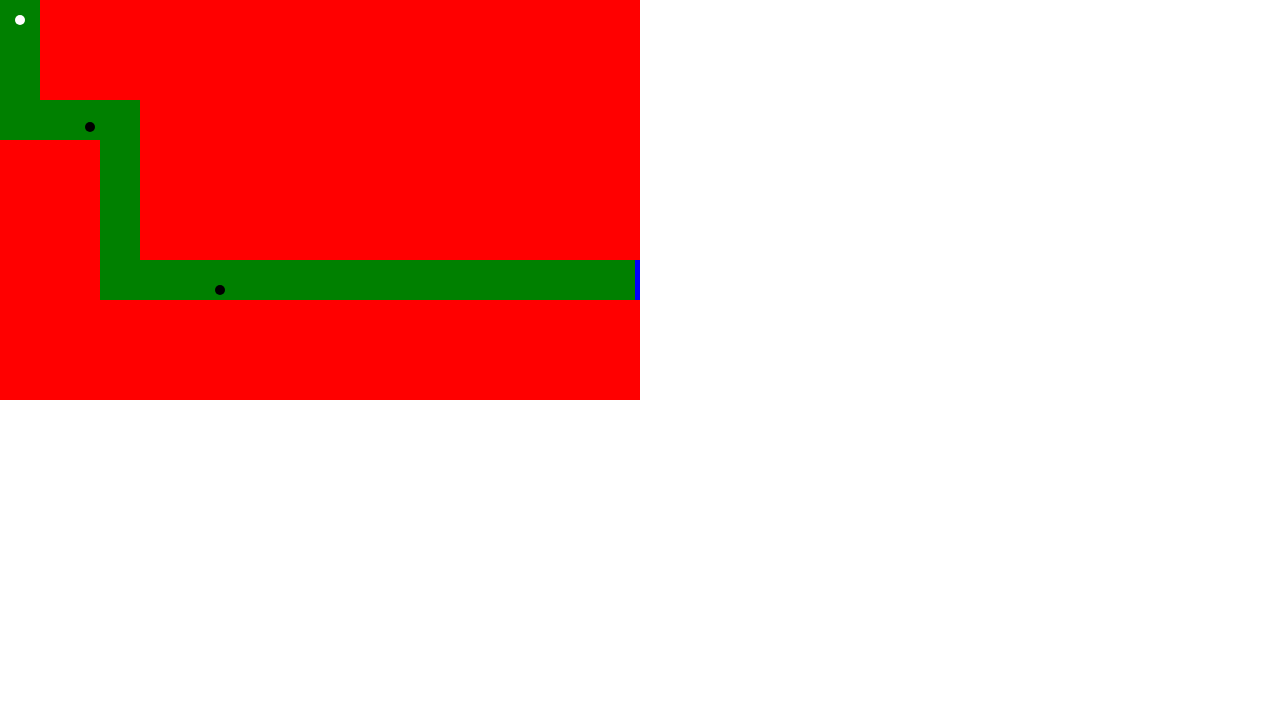
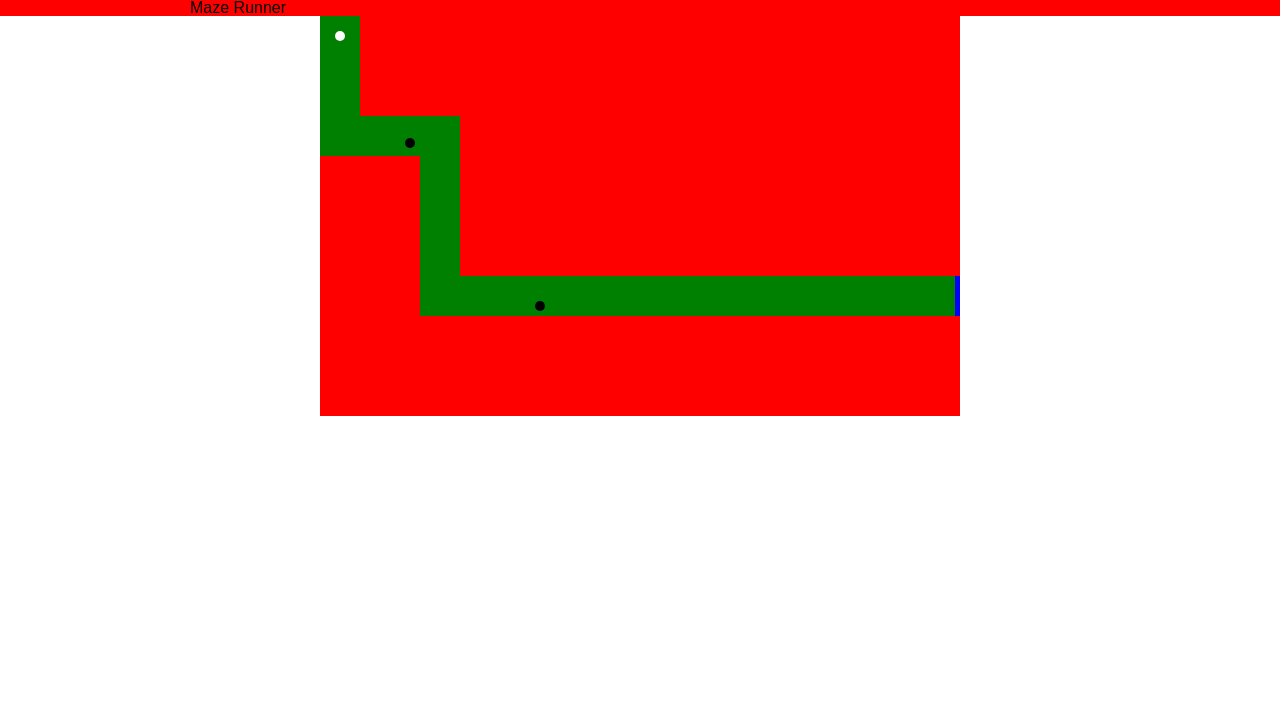
Before and after one commit to rush1818/ingest, a website built with webpack: page index.html in a window 1280 px wide. Built offline with nearby package versions, Linux system fonts and the light colour scheme.

Commit message:
updated canvas dims

```diff
--- a/assets/style.css
+++ b/assets/style.css
@@ -44,3 +44,18 @@ img {
 }
 
 /*------------*/
+
+.canvas{
+  display: block;
+  margin: 0 auto;
+}
+
+.header{
+  background: red;
+}
+
+.header-content{
+  width: 900px;
+  margin: 0 auto;
+  font-size: 16px;
+}
--- a/index.html
+++ b/index.html
@@ -9,6 +9,11 @@
     <title></title>
   </head>
   <body>
-    <canvas id="canvas"></canvas>
+    <header class="header">
+      <section class="header-content">
+        <h1>Maze Runner</h1>
+      </section>
+    </header>
+    <canvas class="canvas" id="canvas"></canvas>
   </body>
 </html>
--- a/lib/game/game.js
+++ b/lib/game/game.js
@@ -41,7 +41,7 @@ class Game {
 
       if ( evil.isCollidedWith(this.ball) ) {
         this.remove(evil);
-        this.ball.radius = 50;
+        this.ball.radius += 5;
       }
     });
   }
--- a/lib/game/game_view.js
+++ b/lib/game/game_view.js
@@ -2,7 +2,8 @@ import Game from './game.js';
 
 class GameView {
   constructor(ctx){
-    this.game = new Game(ctx);
+    this.level = 1;
+    this.game = new Game(ctx, this.level);
     this.ctx = ctx;
     this.lastTime = 0;
   }
--- a/lib/game/utils.js
+++ b/lib/game/utils.js
@@ -1,5 +1,5 @@
-const windowH = 500;
-const windowW = 800;
+export const windowH = 500;
+export const windowW = 800;
 
 export const Dist = (pos1, pos2) => {
   let xDiff = (parseInt(pos1[0]) - parseInt(pos2[0]));
--- a/lib/main.js
+++ b/lib/main.js
@@ -1,9 +1,10 @@
 import GameView from './game/game_view.js';
+import {GameDims} from './game/utils.js';
 
 document.addEventListener('DOMContentLoaded', ()=>{
   const canvas = document.getElementById('canvas');
-  canvas.height = window.innerHeight- 100;
-  canvas.width = window.innerWidth - 100;
+  canvas.height = GameDims.height;
+  canvas.width = GameDims.width;
   const ctx = canvas.getContext('2d');
   const gameView = new GameView(ctx);
   gameView.start();
```
